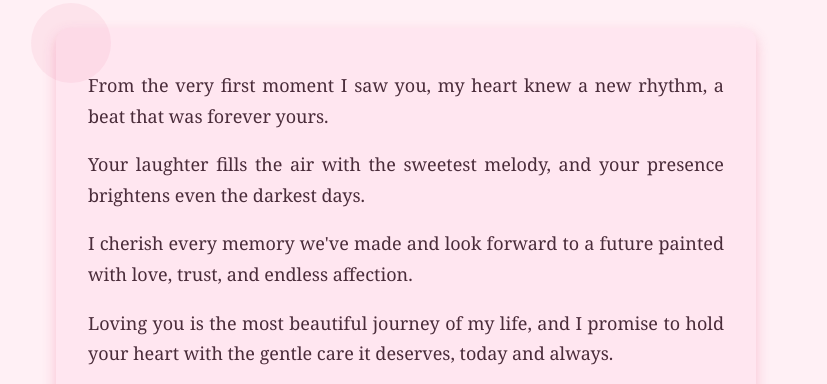
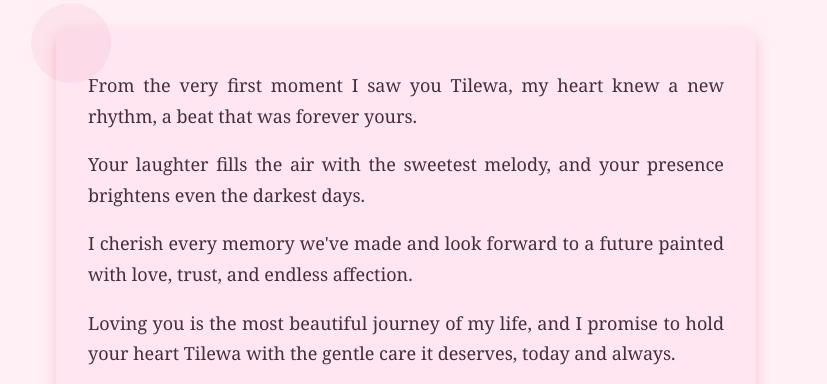
Before and after one commit to rofozag/tilewa, a plain HTML site: page index.html in a window 1280 px wide. Shown: the part 664-1048 px from the top of the page, without its empty margins (234-1061 px from the left). Drawn offline with Linux system fonts and the light colour scheme.

Commit message:
Update index.html

```diff
--- a/index.html
+++ b/index.html
@@ -34,7 +34,7 @@
     <!-- Message Section -->
     <section class="message-section">
       <p>
-        From the very first moment I saw you, my heart knew a new rhythm, a beat that was forever yours.
+        From the very first moment I saw you Tilewa, my heart knew a new rhythm, a beat that was forever yours.
       </p>
       <p>
         Your laughter fills the air with the sweetest melody, and your presence brightens even the darkest days.
@@ -43,7 +43,7 @@
         I cherish every memory we've made and look forward to a future painted with love, trust, and endless affection.
       </p>
       <p>
-        Loving you is the most beautiful journey of my life, and I promise to hold your heart with the gentle care it deserves, today and always.
+        Loving you is the most beautiful journey of my life, and I promise to hold your heart Tilewa with the gentle care it deserves, today and always.
       </p>
       <p>
         Together, we will write a timeless story of passion, kindness, and companionship — a love that inspires and lasts beyond any horizon.
```
